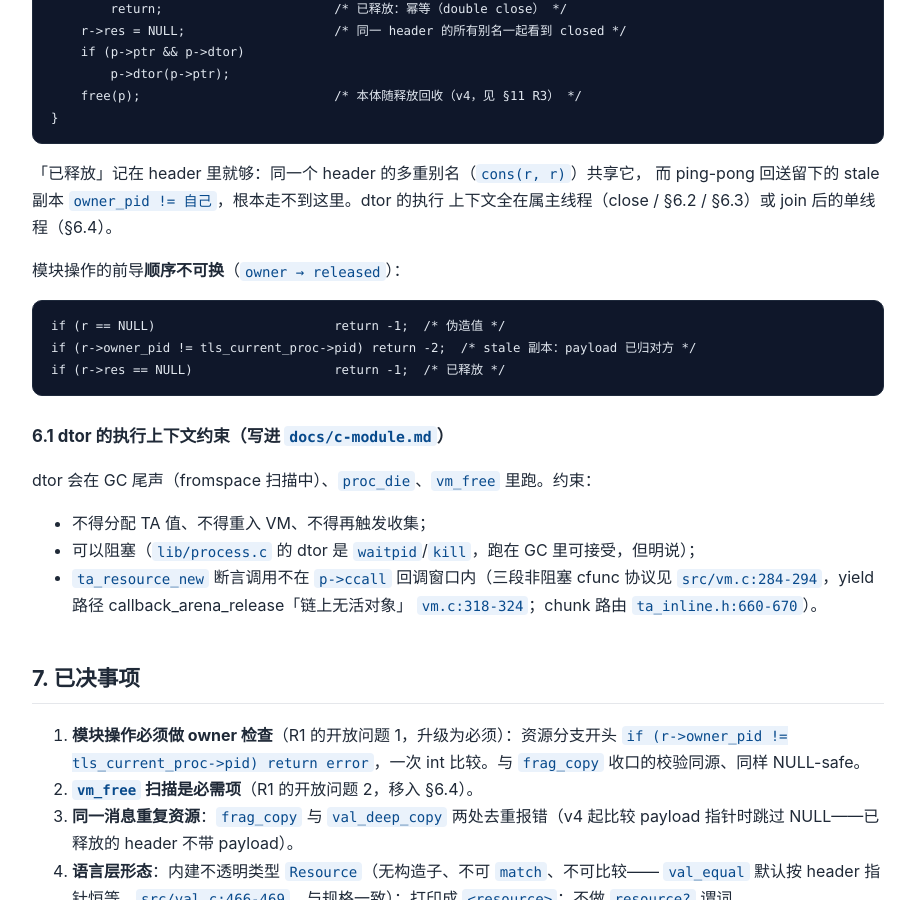
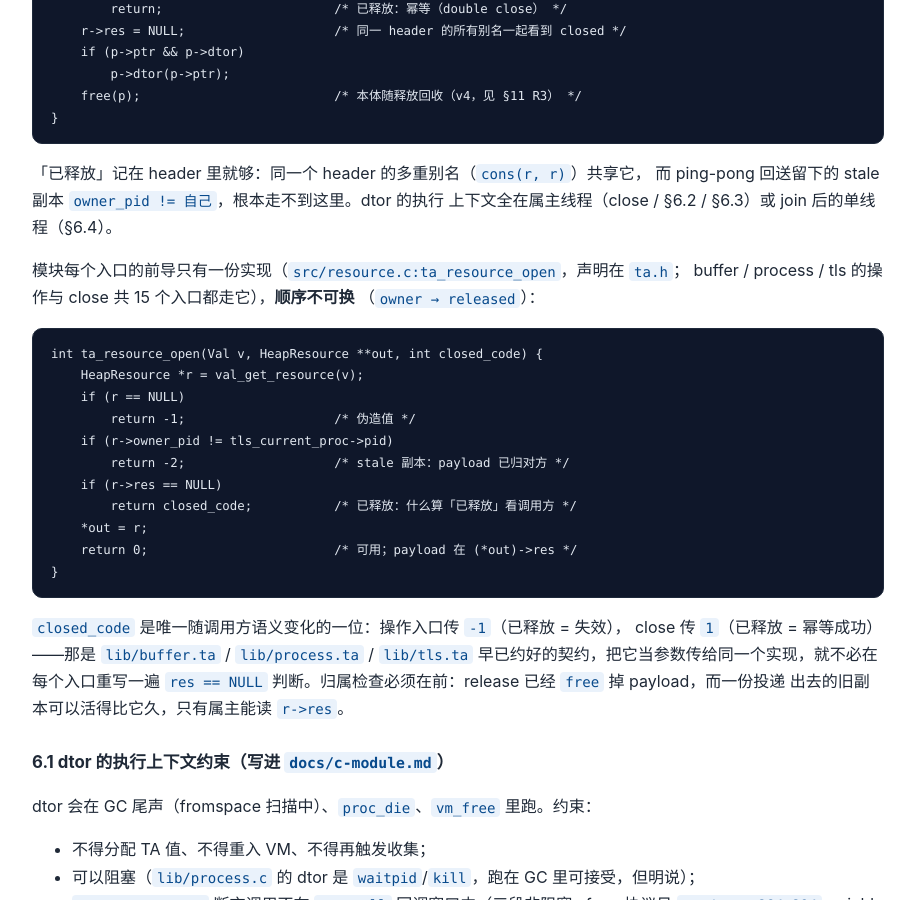
Before and after one commit to tiancaiamao/tinyactor, a Jekyll site: the page built from docs/c-resource-design.md, in a window 1280 px wide and 900 px high, scrolled down 7213 px. Shown: the whole window, without its empty margins (182-1097 px from the left). Built offline with Jekyll 4.4.1, drawn with Linux system fonts in a browser that asks for light colours; our own code applies the rules of GitHub Pages for plain Markdown files; some of the changed text lies outside the part shown.

Commit message:
docs: describe ta_resource_open, not the per-module preambles (follow-up to 6ab0749)
6ab0749 converged the buffer/process/tls handle preamble into one
ta_resource_open, which left two places in docs/c-resource-design.md
describing code that no longer exists:

- §3 said the three modules' `*_open` wrote the owner-before-released
  ordering down. There are no `*_open` functions any more; the ordering is
  stated once, in the implementation everyone now calls.
- §6 still showed the preamble as a three-line if-chain inlined per module.
  It is now the actual function: one definition, status codes 0 / -1 / -2,
  and closed_code as the single degree of freedom (operations pass -1 =
  released is dead, close passes 1 = released is an idempotent success),
  with the reason ownership must be checked first — release has already
  freed the payload, and a copy that was sent away can outlive it, so only
  the owner may read r->res.

A third reference in §11's retro note had the same drift ("三个模块的
`*_open` 都已改写并注明") and now points at the one implementation.

Text only: nothing about the shape changed except the shape of the code it
names, and no other section was rewritten. docs/c-module.md is untouched
(the dtor-context passage it carries still holds).

The quoted function was diffed against src/resource.c, comments stripped:

    doc block vs src/resource.c ta_resource_open body -> 11 vs 11 lines,
    identical tokens

and the doc's explanatory comments follow the same style as the neighbouring
ta_resource_release snippet.

Verified:

    git show --stat                -> docs/c-resource-design.md only
    make fmt                       -> no diff outside this commit's file
                                      (docs/ is not in clang-format's scope;
                                      ran it to confirm)
    git status --porcelain         -> clean
    make test                      -> not re-run: no code, no build input, no
                                      test fixture touched by this commit

Signed-off-by: tiancaiamao <tiancaiamao@gmail.com>

````diff
--- a/docs/c-resource-design.md
+++ b/docs/c-resource-design.md
@@ -103,7 +103,8 @@ actor B 堆:  HeapResource(owner=B, res=P) ──┴──► P { ptr=X, dtor }
   每资源 24 字节（v2 起为 16 字节）的永久泄漏。
 
 代价是一条**实现纪律**：模块操作的顺序必须是「owner 检查 → released 检查」，
-反了就是 UAF。三个模块的 `*_open` 前导与注释都写明了这一点。
+反了就是 UAF。这条纪律只有一份实现：`src/resource.c` 的 `ta_resource_open`
+（buffer / process / tls 的每个入口都走它，见 §6）。
 
 **S2 与 peek 禁令是耦合修复**（R2）：禁 self-send 挡住的是最常见的「双份
 owner==self」路径，等价路径是「B 回送 + A 的 selective-receive peek」（§4 peek
@@ -317,13 +318,29 @@ void ta_resource_release(HeapResource *r) {
 而 ping-pong 回送留下的 stale 副本 `owner_pid != 自己`，根本走不到这里。dtor 的执行
 上下文全在属主线程（close / §6.2 / §6.3）或 join 后的单线程（§6.4）。
 
-模块操作的前导**顺序不可换**（`owner → released`）：
+模块每个入口的前导只有一份实现（`src/resource.c:ta_resource_open`，声明在 `ta.h`；
+buffer / process / tls 的操作与 close 共 15 个入口都走它），**顺序不可换**
+（`owner → released`）：
 
 ```c
-if (r == NULL)                        return -1;  /* 伪造值 */
-if (r->owner_pid != tls_current_proc->pid) return -2;  /* stale 副本：payload 已归对方 */
-if (r->res == NULL)                   return -1;  /* 已释放 */
+int ta_resource_open(Val v, HeapResource **out, int closed_code) {
+    HeapResource *r = val_get_resource(v);
+    if (r == NULL)
+        return -1;                    /* 伪造值 */
+    if (r->owner_pid != tls_current_proc->pid)
+        return -2;                    /* stale 副本：payload 已归对方 */
+    if (r->res == NULL)
+        return closed_code;           /* 已释放：什么算「已释放」看调用方 */
+    *out = r;
+    return 0;                         /* 可用；payload 在 (*out)->res */
+}
 ```
+
+`closed_code` 是唯一随调用方语义变化的一位：操作入口传 `-1`（已释放 = 失效），
+close 传 `1`（已释放 = 幂等成功）——那是 `lib/buffer.ta` / `lib/process.ta` /
+`lib/tls.ta` 早已约好的契约，把它当参数传给同一个实现，就不必在每个入口重写一遍
+`res == NULL` 判断。归属检查必须在前：release 已经 `free` 掉 payload，而一份投递
+出去的旧副本可以活得比它久，只有属主能读 `r->res`。
 
 ### 6.1 dtor 的执行上下文约束（写进 `docs/c-module.md`）
 
@@ -461,8 +478,8 @@ v2 全部采纳：
 > 都被源头报错挡掉。
 
 于是「非属主副本永不 deref payload」就够用了，不必让 payload 活着陪跑。代价只有一条
-实现纪律：**模块前导必须 owner 检查在前、released 检查在后**（三个模块的 `*_open`
-都已改写并注明）。副本幂等不受影响：同一 header 的多重别名共享 `res` 字段。
+实现纪律：**模块前导必须 owner 检查在前、released 检查在后**（`ta_resource_open`
+一处实现，见 §6）。副本幂等不受影响：同一 header 的多重别名共享 `res` 字段。
 
 **顺带发现（issue #413，已解决）**：同一次压测里 GC 每秒收集 2,850 次、每次 `calloc`
 一块新的半空间再 `free` 旧的（`src/gc.c`，25 秒 35.7 GB 分配/释放），是比 payload 泄漏
````
